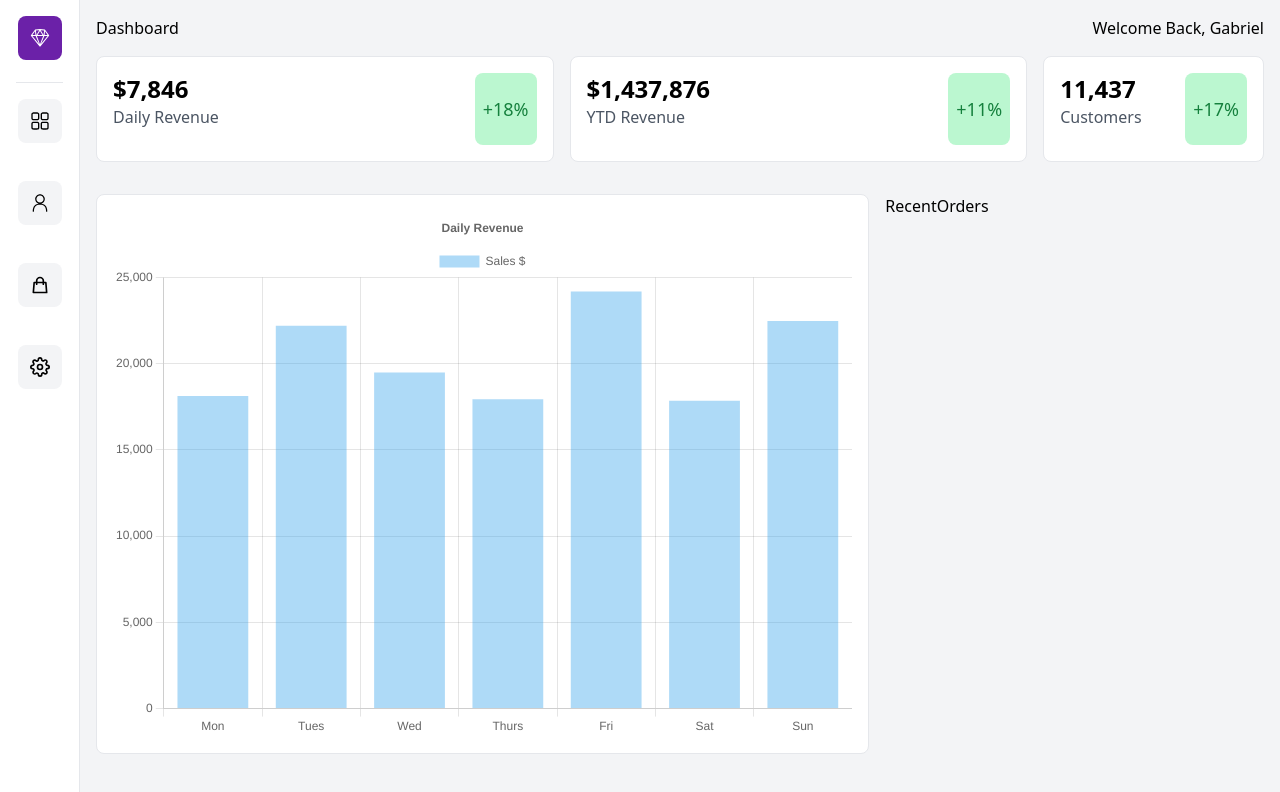
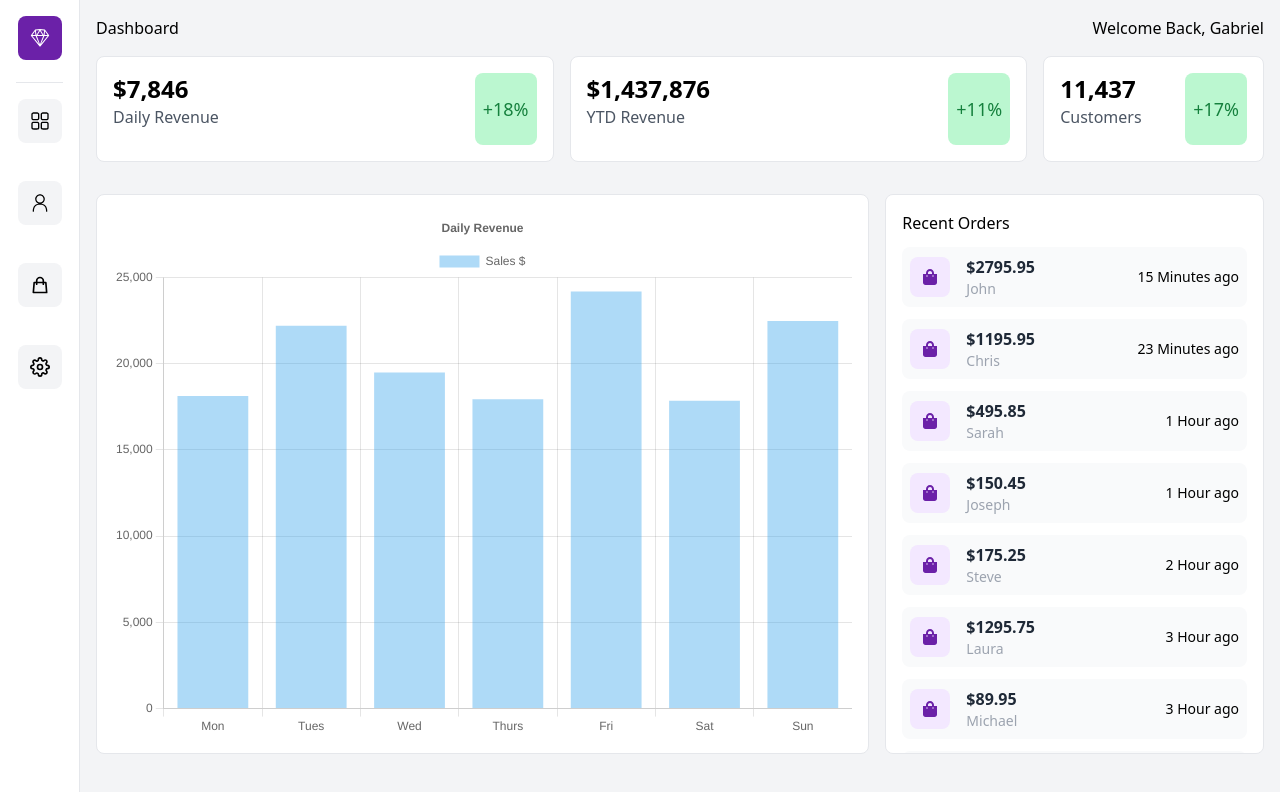
Before and after one commit to mihai-gabriel1/nextjs-user-dashboard, a Next.js app: page / in a window 1280 px wide. Shown: the top 792 px of the page. Built offline with nearby package versions, Linux system fonts and the light colour scheme.

Commit message:
Updated readme.

```diff
--- a/components/RecentOrders.jsx
+++ b/components/RecentOrders.jsx
@@ -1,7 +1,32 @@
 import React from "react";
+import { data } from "../data/data.js";
+import { FaShoppingBag } from "react-icons/fa";
 
 const RecentOrders = () => {
-  return <div>RecentOrders</div>;
+  return (
+    <div className="w-full col-span-1 relative lg:h-[70vh] h-[50vh] m-auto p-4 border rounded-lg bg-white overflow-scroll">
+      <h1>Recent Orders</h1>
+      <ul>
+        {data.map((order, id) => (
+          <li
+            key={id}
+            className="bg-gray-50 hover:bg-gray-100 rounded-lg my-3 p-2 flex items-center cursor-pointer"
+          >
+            <div className="bg-purple-100 rounded-lg p-3">
+              <FaShoppingBag className="text-purple-800" />
+            </div>
+            <div className="pl-4">
+              <p className="text-gray-800 font-bold">${order.total}</p>
+              <p className="text-gray-400 text-sm">{order.name.first}</p>
+            </div>
+            <p className="lg:flex md:hidden absolute right-6 text-sm">
+              {order.date}
+            </p>
+          </li>
+        ))}
+      </ul>
+    </div>
+  );
 };
 
 export default RecentOrders;
```
Also changed, not shown: 1 other file (tests, documents, lock files or other folders).
